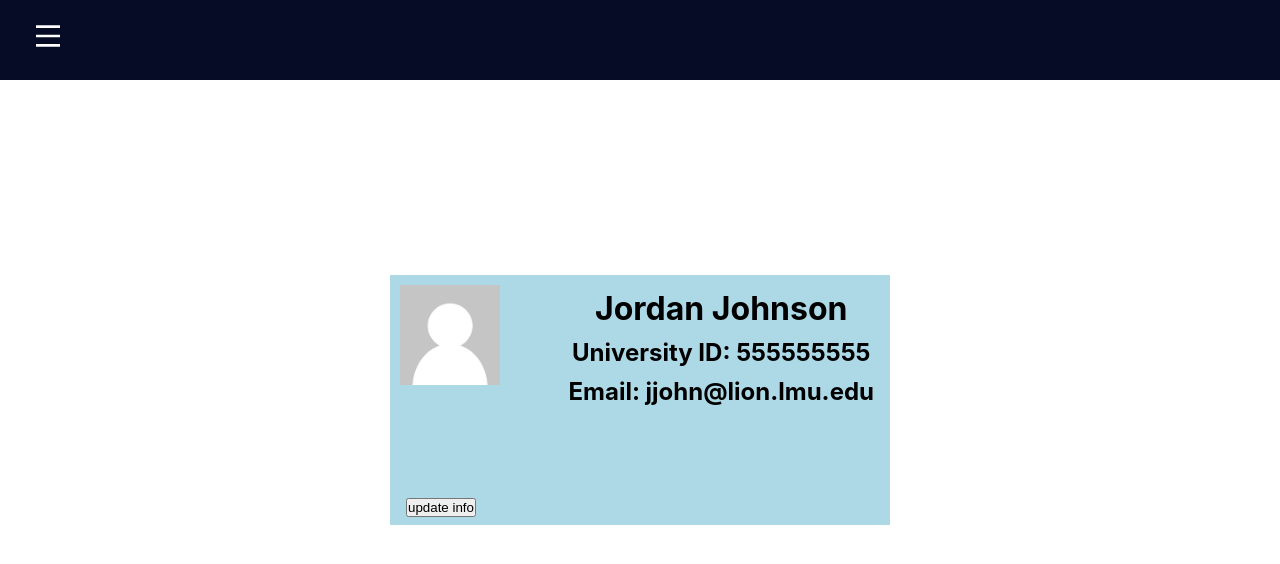
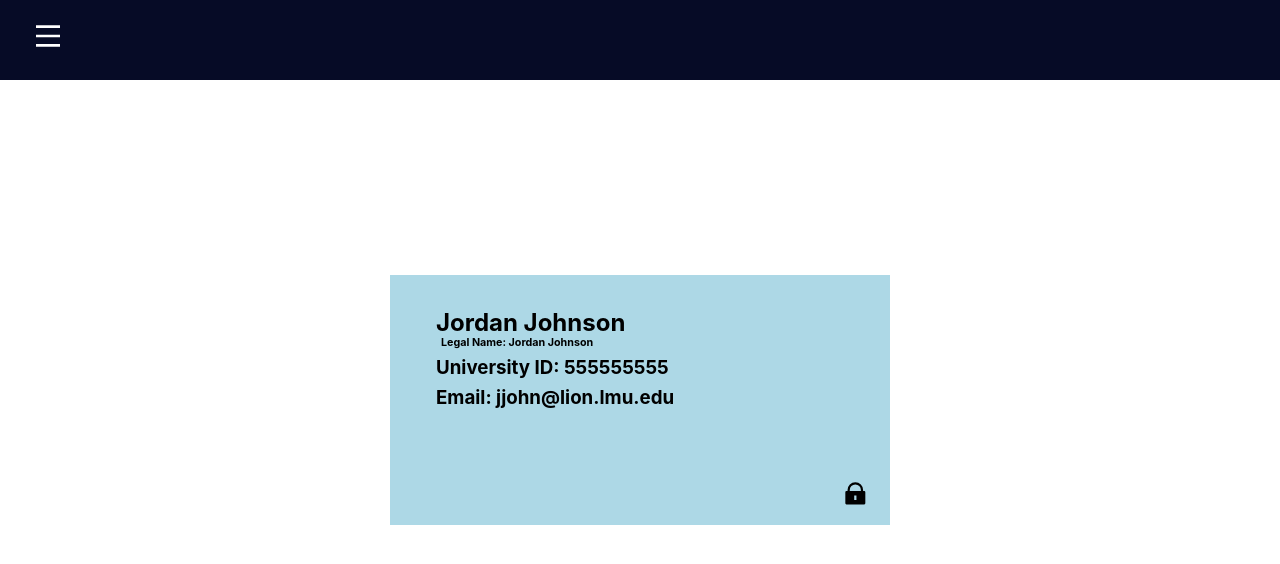
Before and after one commit to TyniTay/Prowlers, a React (Create React App) app: page / in a window 1280 px wide. Shown: the top 564 px of the page. Built offline with nearby package versions, Linux system fonts and the light colour scheme; the HTML template or start-up script is replaced by a standard one.

Commit message:
added data file, improving student page

```diff
--- a/src/App.js
+++ b/src/App.js
@@ -30,15 +30,4 @@ function App() {
   );
 }
 
-const user = {
-  name: 'Jordan Johnson'
-}
-
-const getName = () => user.name
-const setName = name => {
-  console.log("SETTING NAME")
-  user.name = name}
-
-const userName = "Jordan Johnson"
-export {getName, setName}
 export default App;
--- a/src/Components/Pages/Dashboard/Dashboard.js
+++ b/src/Components/Pages/Dashboard/Dashboard.js
@@ -1,5 +1,5 @@
 import React from 'react'
-import {getName} from "../../../App";
+import {getUsername} from "../../../Data";
 import Profile from '../StudentInfo/StudentInfo'
 import FinancialAid from '../FinancialAid/FinancialAid'
 import Registration from '../Registration/Registration'
@@ -7,7 +7,7 @@ import Registration from '../Registration/Registration'
 const Dashboard = () => {
     return(
         <div>
-            {"Welcome to Your Dashboard, "+getName()+"!"}
+            {"Welcome to Your Dashboard, "+getUsername()+"!"}
         </div>
     )
 }
--- a/src/Components/Pages/Resources/Resources.css
+++ b/src/Components/Pages/Resources/Resources.css
@@ -14,7 +14,6 @@
   line-height: 90px;
   text-decoration: none;
   margin: 10px;
-  padding: 2px 6px 2px 6px;
 
   background-color: #eeeeee;
   color: #333333;
--- a/src/Components/Pages/StudentInfo/StudentInfo.css
+++ b/src/Components/Pages/StudentInfo/StudentInfo.css
@@ -2,52 +2,48 @@
   position: fixed;
   top: 50%;
   left: 50%;
+  transform: translate(-50%, -50%);
   z-index: -1;
-  transform: translate(-50%, -50%);
   background-color: lightblue;
-  padding: 10px 10px 10px 10px;
-  width: 500px;
-  height: 250px;
+  display: flex;
+  min-width: 500px;
+  min-height: 250px;
+
+  transition: 850ms;
 }
 
-.profileImage {
+.profile.editable {
+  min-width: 500px;
+  min-height: 300px;
+
+  transition: 850ms;
+}
+
+.updateButton {
+  border: none;
+  background: none;
+  outline: none;
+  position: absolute;
+  bottom: 8px;
+  right: 16px;
+  padding: 0px 5px 7px 0px;
+}
+
+.updateButton:hover {
+  color: green;
 }
 
 .studentInfo {
-  text-align: center;
-  line-height: 1.6;
   position: absolute;
   top: 8px;
-  right: 16px;
+  left: 16px;
+  padding: 30px;
 }
 
-.updateButton {
-  position: absolute;
-  bottom: 8px;
-  left: 16px;
+.referToStudent {
+  line-height: 20px;
 }
 
-.updatePage {
-  position: fixed;
-  top: 50%;
-  left: 50%;
-  z-index: -1;
-  transform: translate(-50%, -50%);
-  background-color: lightblue;
-  padding: 10px 10px 10px 10px;
-  width: 500px;
-  height: 250px;
-  text-align: center;
+.otherInfo {
+  line-height: 30px;
 }
-
-.updateForm {
-  position: absolute;
-  top: 40%;
-  right: 35%;
-}
-
-.confirmButton {
-  position: absolute;
-  bottom: 8px;
-  left: 16px;
-}
--- a/src/Components/Pages/StudentInfo/StudentInfo.js
+++ b/src/Components/Pages/StudentInfo/StudentInfo.js
@@ -1,36 +1,36 @@
-import React, {useState, useEffect} from "react";
+import React, {useState, useEffect} from "react"
+import * as RiIcons from "react-icons/ri"
+import { IconContext } from 'react-icons'
 import profileImage from "../../../Assets/noprofilepic.png";
-import {getName, setName as setUsername} from "../../../App";
+import {getUsername, setUsername} from "../../../Data";
 import './StudentInfo.css'
 
 const StudentInfo = (props) => {
-    const [showUpdateInfo, setShowUpdateInfo] = useState(false)
-    const [name, setName] = useState(getName())
+    const [updatingInfo, setUpdatingInfo] = useState(false)
+    const [name, setName] = useState(getUsername())
     const [password, setPassword] = useState("12345")
 
-    const updateInfoButtonPress = () => {
-        setShowUpdateInfo(true)
+    const handleUpdateInfo = () => {
+        setUpdatingInfo(true)
     }
 
-    const confirmInfoUpdatePress = () => {
-        console.log("CONFIRM INFO: "+ name)
-        setShowUpdateInfo(false)
+    const handleConfirmInfo = () => {
+        setUpdatingInfo(false)
         setUsername(name)
     }
 
     const handleKeypress = (e) => {
         if (e.keyCode === 13) {
-            confirmInfoUpdatePress();
+            handleConfirmInfo();
         }
     }
 
-    if (showUpdateInfo) {
+    if (updatingInfo) {
         return(
-            <div className="updatePage">
-                <form className="updateForm">
+            <div className="profile editable">
+                <form className="studentInfo">
                     <input
-                        id = "updateName"
-                        placeolder = "Input updated name."
+                        placeolder = "update name."
                         type = "text"
                         onChange = {e => setName(e.target.value)}
                         value = {name}
@@ -38,21 +38,30 @@ const StudentInfo = (props) => {
                         >
                     </input>
                 </form>
-                <button className = "confirmButton" onClick={confirmInfoUpdatePress}>confirm changes</button>
+                <IconContext.Provider value={{size: '2em'}}>
+                <button className = "updateButton" onClick={handleConfirmInfo}><RiIcons.RiLockUnlockFill/></button>
+                </IconContext.Provider>
             </div>
         )
     }
     return (
         <div className="profile">
-            <div className="profileImage">
+            {/* <div className="profileImage">
                 <img style={{display:'inline-block'}} src={profileImage} alt="loading" width="100px" height="100px"></img>
+            </div> */}
+            <div className="studentInfo">
+                <div className ="referToStudent">
+                    <h2>{name}</h2>
+                    <h6 style={{textIndent: '5px'}}>Legal Name: Jordan Johnson</h6>
+                </div>
+                <div className ="otherInfo">
+                    <h3>University ID: 555555555</h3>
+                    <h3>Email: jjohn@lion.lmu.edu</h3>
+                </div>
             </div>
-            <div className="studentInfo">
-                <h1 style={{display:'inline-block'}}>{name}</h1>
-                <h2 style={{display:'inlineFlex'}}>University ID: 555555555</h2>
-                <h2 style={{display:'inlineFlex'}}>Email: jjohn@lion.lmu.edu</h2>
-            </div>
-            <button className = "updateButton"onClick={updateInfoButtonPress}>update info</button>
+            <IconContext.Provider value={{size: '2em'}}>
+                <button className = "updateButton" onClick={handleUpdateInfo}><RiIcons.RiLockFill/></button>
+            </IconContext.Provider>
         </div>
     );
 };
--- /dev/null
+++ b/src/Data.js
@@ -0,0 +1,10 @@
+const user = {
+  name: 'Jordan Johnson'
+}
+
+const getUsername = () => user.name
+const setUsername = name => {
+  user.name = name}
+
+const userName = "Jordan Johnson"
+export {getUsername, setUsername}
```
